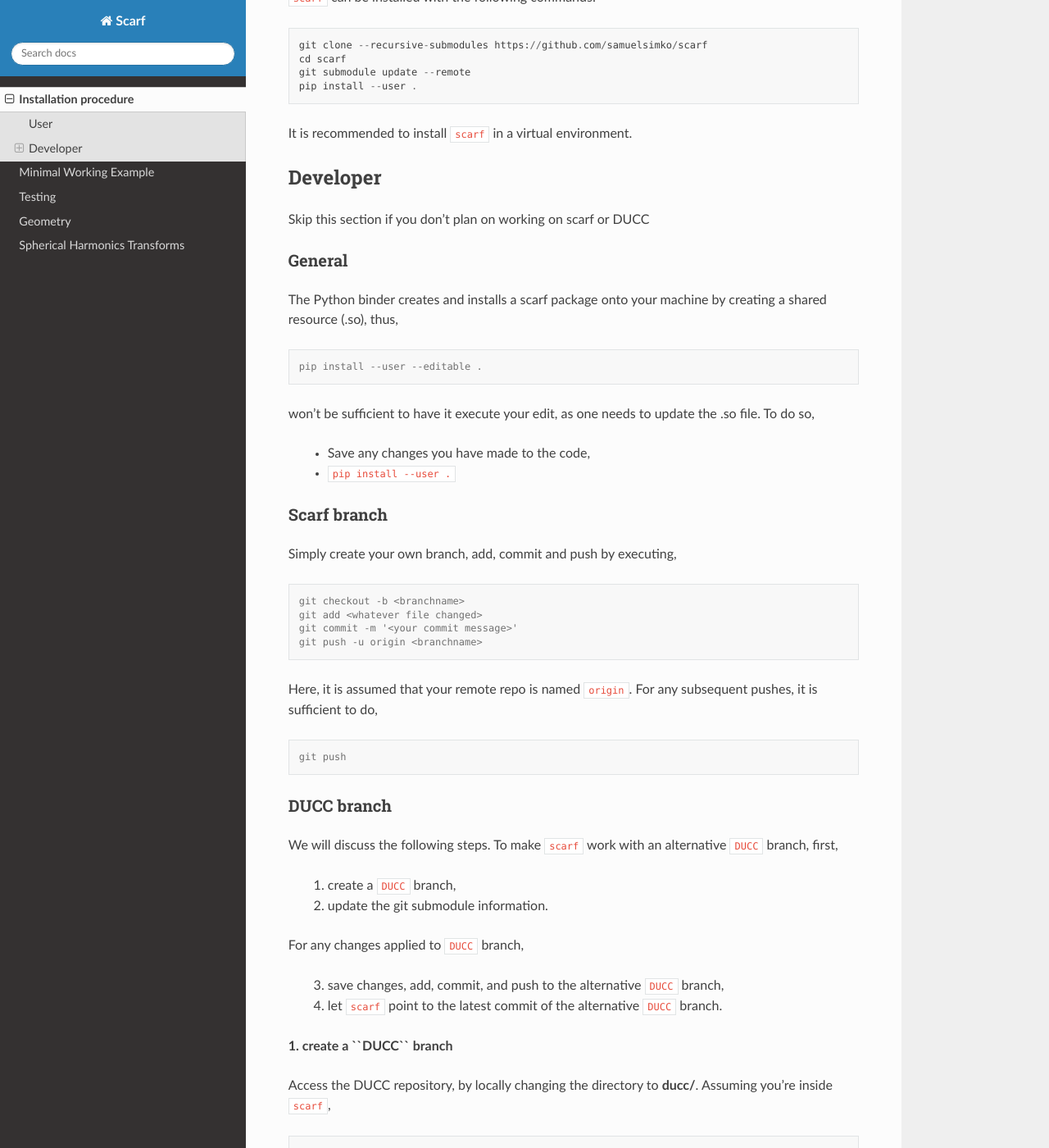
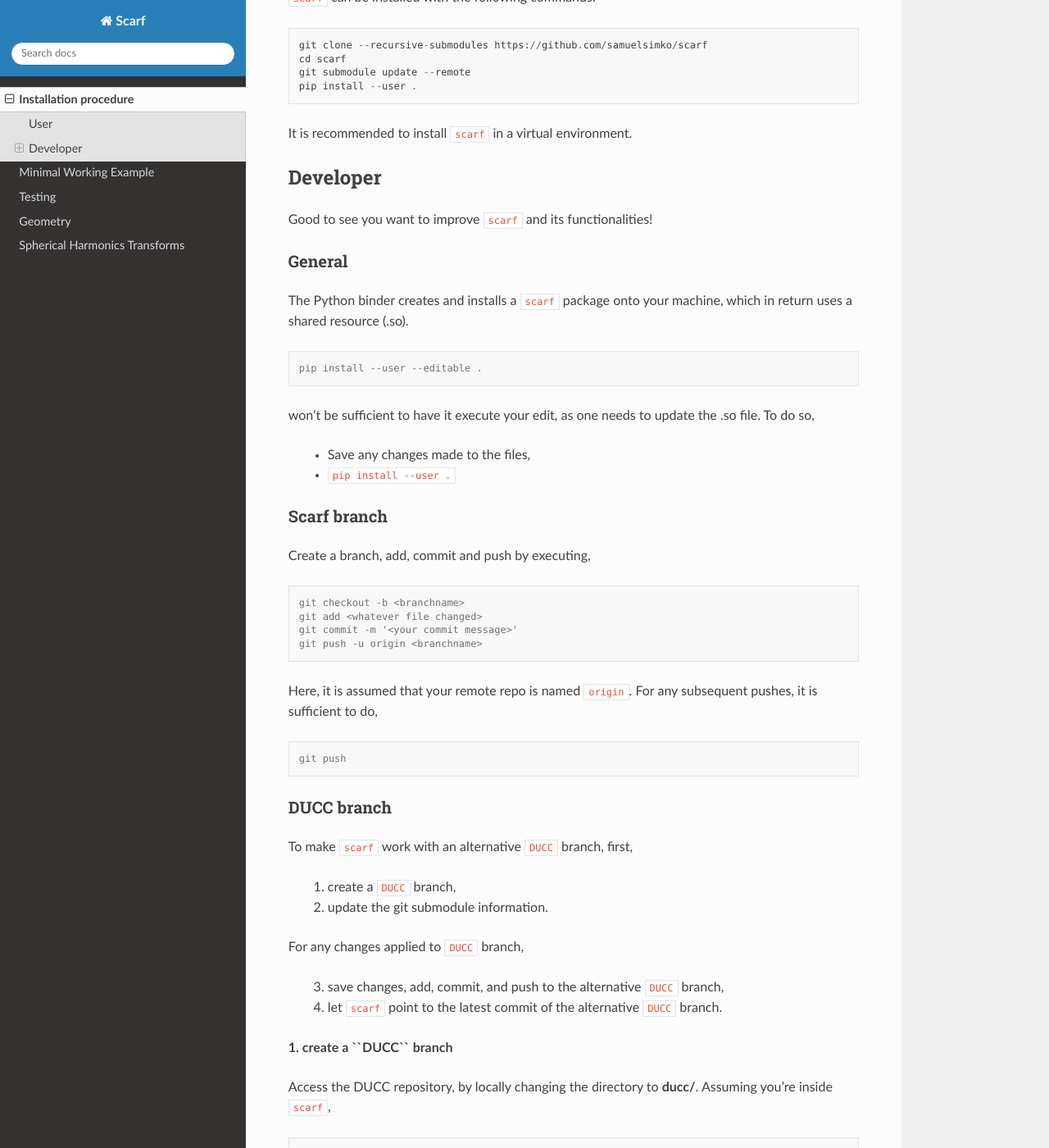
Before and after one commit to samuelsimko/scarf, a Sphinx documentation site: the page built from docs/install.rst, in a window 1280 px wide and 1400 px high, scrolled down 353 px. Shown: the whole window at 82% size. Built offline with Sphinx 7.4.7 and the Read the Docs theme 2.0.0, drawn with Linux system fonts in a browser that asks for light colours; some of the changed text lies outside the part shown.

Commit message:
remove we and you

```diff
--- a/docs/install.rst
+++ b/docs/install.rst
@@ -28,12 +28,12 @@
 Developer
 ----------
 
-Skip this section if you don't plan on working on scarf or DUCC
+Good to see you want to improve ``scarf`` and its functionalities!
 
 General
 **********
 
-The Python binder creates and installs a scarf package onto your machine by creating a shared resource (.so), thus,
+The Python binder creates and installs a ``scarf`` package onto your machine, which in return uses a shared resource (.so).
 
 .. code-block:: console
 
@@ -42,14 +42,14 @@
 won't be sufficient to have it execute your edit, as one needs to update the .so file.
 To do so,
 
-   * Save any changes you have made to the code,
+   * Save any changes made to the files,
    * ``pip install --user .``
 
 
 Scarf branch
 **************
 
-Simply create your own branch, add, commit and push by executing,
+Create a branch, add, commit and push by executing,
 
 .. code-block:: console
 
@@ -69,7 +69,6 @@
 DUCC branch
 ************
 
-We will discuss the following steps.
 To make ``scarf`` work with an alternative ``DUCC`` branch, first,
 
       1. create a ``DUCC`` branch,
@@ -153,7 +152,7 @@
 
 locally replaces the current files with the files from the <branchname> branch and you are good to go.
 
-It is slightly more tedious when working with submodules, espcially when you would like to switch the branch of the submodule.
+It is slightly more tedious when working with submodules, espcially when switching between branches of the submodule.
 
 
 The most simple solution is to execute the following, whenever switching between scarf or ducc branches,
```
